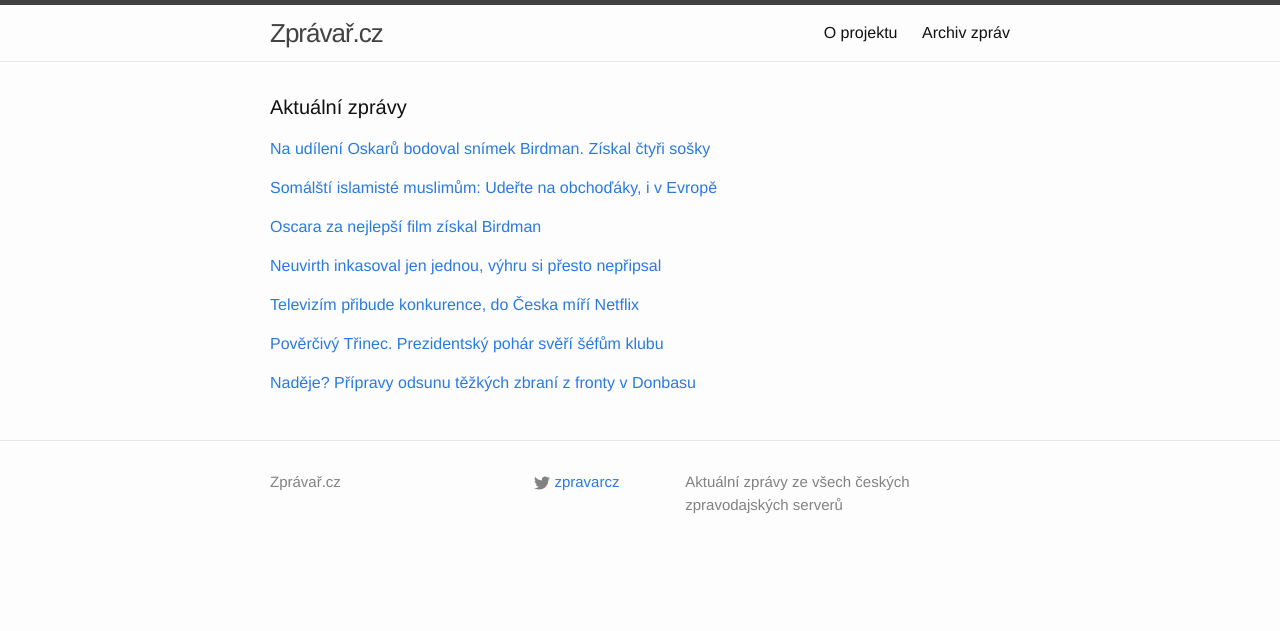
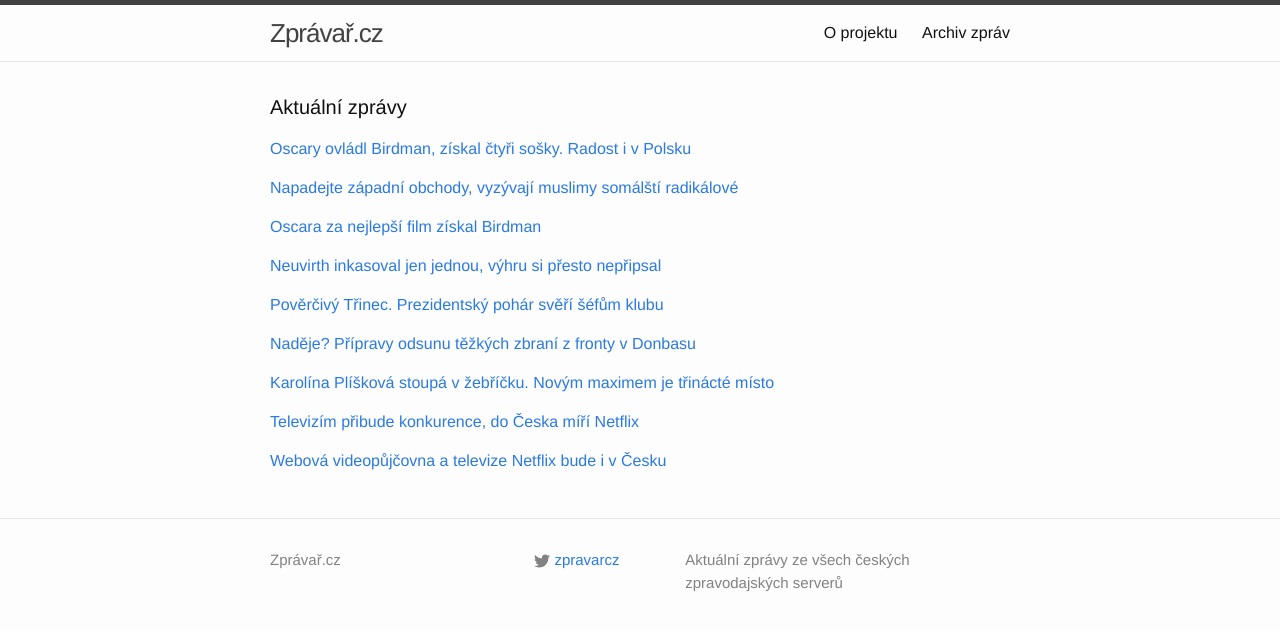
Before and after one commit to adliska/zpravar, a Jekyll site: the page built from index.html, in a window 1280 px wide. Shown: the top 631 px of the page. Built offline with Jekyll 4.4.1, drawn with Linux system fonts in a browser that asks for light colours.

Commit message:
zpravar news update

```diff
--- a/index.html
+++ b/index.html
@@ -5,9 +5,10 @@ layout: default
 <div class="home">
     <h1 class="page-heading">Aktuální zprávy</h1>
 
-<p><a href="javascript:;" onclick="toggle_visibility('zpravy0')">Na udílení Oskarů bodoval snímek Birdman. Získal čtyři sošky </a></p>
+<p><a href="javascript:;" onclick="toggle_visibility('zpravy0')">Oscary ovládl Birdman, získal čtyři sošky. Radost i v Polsku</a></p>
 <div id="zpravy0" style="display:none">
 <ul>
+<li><a href=http://www.tyden.cz/rubriky/kultura/film/oscary-ovladl-birdman-ziskal-ctyri-sosky-radost-i-v-polsku_334208.html>Oscary ovládl Birdman, získal čtyři sošky. Radost i v Polsku - www.tyden.cz</a></li>
 <li><a href=http://www.lidovky.cz/na-udileni-oskaru-bodoval-birdman-dlf-/kultura.aspx?c=A150223_072657_ln_kultura_ele>Na udílení Oskarů bodoval snímek Birdman. Získal čtyři sošky  - www.lidovky.cz</a></li>
 <li><a href=http://www.denik.cz/film/oscara-za-nejlepsi-film-ziskal-birdman-20150223.html>Oscara za nejlepší film získal Birdman - www.denik.cz</a></li>
 <li><a href=http://echo24.cz/a/wT9sH>Nejlepším filmem je Birdman. Oscara má i jeho režisér Iňárritu - echo24.cz</a></li>
@@ -19,9 +20,11 @@ layout: default
 <li><a href=http://www.rozhlas.cz/_zprava/oscara-za-nejlepsi-cizojazycny-film-ziskal-polsky-snimek-ida-nejlepsim-reziserem-je-alejandro-inarritu--1458526>Snímek Birdman získal Oscara za nejlepší režii, nejlepším hercem je Eddie Redmayne - www.rozhlas.cz</a></li>
 <li><a href=http://www.rozhlas.cz/_zprava/oscara-za-nejlepsi-cizojazycny-film-ziskal-polsky-snimek-ida--1458526>Oscara za nejlepší cizojazyčný film získal polský snímek Ida - www.rozhlas.cz</a></li>
 </ul>
-</div><p><a href="javascript:;" onclick="toggle_visibility('zpravy1')">Somálští islamisté muslimům: Udeřte na obchoďáky, i v Evropě</a></p>
+</div><p><a href="javascript:;" onclick="toggle_visibility('zpravy1')">Napadejte západní obchody, vyzývají muslimy somálští radikálové</a></p>
 <div id="zpravy1" style="display:none">
 <ul>
+<li><a href=http://zpravy.idnes.cz/milice-as-sabab-somalsko-hrozba-terorismus-fkd-/zahranicni.aspx?c=A150223_075131_zahranicni_aba>Napadejte západní obchody, vyzývají muslimy somálští radikálové - zpravy.idnes.cz</a></li>
+<li><a href=http://www.tyden.cz/rubriky/zahranici/radikalove-vyzvali-muslimy-uderte-na-obchodaky-i-v-evrope_334214.html>Radikálové vyzvali muslimy: Udeřte na obchoďáky, i v Evropě - www.tyden.cz</a></li>
 <li><a href=http://www.tyden.cz/rubriky/zahranici/somalsti-islamiste-muslimum-uderte-na-obchodaky-i-v-evrope_334214.html>Somálští islamisté muslimům: Udeřte na obchoďáky, i v Evropě - www.tyden.cz</a></li>
 <li><a href=http://www.ceskatelevize.cz/ct24/svet/302588-somalsti-radikalove-by-chteli-utocit-na-zapadni-nakupni-centra/>Somálští radikálové by chtěli útočit na západní nákupní centra - www.ceskatelevize.cz</a></li>
 <li><a href=http://www.tyden.cz/rubriky/zahranici/somalske-milice-muslimum-utocte-na-zapadni-obchodaky_334214.html>Somálské milice muslimům: Útočte na západní obchoďáky - www.tyden.cz</a></li>
@@ -46,25 +49,39 @@ layout: default
 <li><a href=http://www.denik.cz/hokej/neuvirth-inkasoval-v-nhl-jen-jednou-ale-vyhru-si-nepripsal-20150223.html>Voráček a Vrbata si připsali po dvou bodech, Neuvirth dostal jen jeden gól - www.denik.cz</a></li>
 <li><a href=http://www.sportovninoviny.cz/zpravy/neuvirth-inkasoval-v-nhl-jen-jednou-ale-vyhru-si-nepripsal/1184633>Neuvirth inkasoval v NHL jen jednou, ale výhru si nepřipsal - www.sportovninoviny.cz</a></li>
 </ul>
-</div><p><a href="javascript:;" onclick="toggle_visibility('zpravy4')">Televizím přibude konkurence, do Česka míří Netflix</a></p>
+</div><p><a href="javascript:;" onclick="toggle_visibility('zpravy4')">Pověrčivý Třinec. Prezidentský pohár svěří šéfům klubu</a></p>
 <div id="zpravy4" style="display:none">
+<ul>
+<li><a href=http://www.tyden.cz/rubriky/sport/hokej/extraliga/povercivy-trinec-prezidentsky-pohar-sveri-sefum-klubu_334202.html>Pověrčivý Třinec. Prezidentský pohár svěří šéfům klubu - www.tyden.cz</a></li>
+<li><a href=http://sport.aktualne.cz/ocelari-maji-pohar-to-staci-rekord-extraligy-je-nezajima/r~5831e982baaa11e4833a0025900fea04/>Oceláři mají pohár, to stačí. Rekord extraligy je nezajímá - sport.aktualne.cz</a></li>
+<li><a href=http://www.tyden.cz/rubriky/sport/hokej/extraliga/povercivy-trinec-prezidentsky-pohar-znovu-sveri-sefum-klubu_334202.html>Pověrčivý Třinec Prezidentský pohár znovu svěří šéfům klubu - www.tyden.cz</a></li>
+</ul>
+</div><p><a href="javascript:;" onclick="toggle_visibility('zpravy5')">Naděje? Přípravy odsunu těžkých zbraní z fronty v Donbasu</a></p>
+<div id="zpravy5" style="display:none">
+<ul>
+<li><a href=http://www.tyden.cz/rubriky/zahranici/rusko-a-okoli/nadeje-pripravy-odsunu-tezkych-zbrani-z-fronty-v-donbasu_334207.html>Naděje? Přípravy odsunu těžkých zbraní z fronty v Donbasu - www.tyden.cz</a></li>
+<li><a href=http://www.tyden.cz/rubriky/zahranici/rusko-a-okoli/nadeje-pripravy-na-odsun-tezkych-zbrani-z-fronty-v-donbasu_334207.html>Naděje? Přípravy na odsun těžkých zbraní z fronty v Donbasu - www.tyden.cz</a></li>
+<li><a href=http://www.tyden.cz/rubriky/zahranici/rusko-a-okoli/nadeje-pripravy-na-odsud-tezkych-zbrani-z-fronty-v-donbasu_334207.html>Naděje? Přípravy na odsud těžkých zbraní z fronty v Donbasu - www.tyden.cz</a></li>
+</ul>
+</div><p><a href="javascript:;" onclick="toggle_visibility('zpravy6')">Karolína Plíšková stoupá v žebříčku. Novým maximem je třinácté místo</a></p>
+<div id="zpravy6" style="display:none">
+<ul>
+<li><a href=http://sport.idnes.cz/karolina-pliskova-zebricek-wta-zebricek-atp-fzt-/tenis.aspx?c=A150223_081324_tenis_ald>Karolína Plíšková stoupá v žebříčku. Novým maximem je třinácté místo - sport.idnes.cz</a></li>
+<li><a href=http://www.sportovninoviny.cz/zpravy/karolina-pliskova-si-vylepsila-maximum-v-zebricku-na-13-misto/1184646>Karolína Plíšková si vylepšila maximum v žebříčku na 13. místo - www.sportovninoviny.cz</a></li>
+<li><a href=http://sport.aktualne.cz/kvitova-klesla-na-ctvrte-misto-pliskova-je-ceskou-dvojkou/r~635c8b98bb2a11e4ba57002590604f2e/>Kvitová klesla na čtvrté místo, Plíšková je českou dvojkou - sport.aktualne.cz</a></li>
+</ul>
+</div><p><a href="javascript:;" onclick="toggle_visibility('zpravy7')">Televizím přibude konkurence, do Česka míří Netflix</a></p>
+<div id="zpravy7" style="display:none">
 <ul>
 <li><a href=http://zpravy.aktualne.cz/ekonomika/televizim-pribude-konkurence-do-ceska-miri-netflix/r~0c1149ccbb2611e4bdad0025900fea04/>Televizím přibude konkurence, do Česka míří Netflix - zpravy.aktualne.cz</a></li>
 <li><a href=http://HN.IHNED.CZ/c1-63576900-zabijak-televizi-netflix-zamiri-nejpozdeji-behem-pristiho-roku-i-do-ceska>Zabiják televizí Netflix zamíří nejpozději během příštího roku i do Česka - HN.IHNED.CZ</a></li>
 <li><a href=http://HN.IHNED.CZ/c1-63576900-zabijak-televizi-netflix-nejpozdeji-behem-pristiho-roku-zamiri-do-ceska>Zabiják televizí Netflix nejpozději během příštího roku zamíří do Česka - HN.IHNED.CZ</a></li>
 </ul>
-</div><p><a href="javascript:;" onclick="toggle_visibility('zpravy5')">Pověrčivý Třinec. Prezidentský pohár svěří šéfům klubu</a></p>
-<div id="zpravy5" style="display:none">
+</div><p><a href="javascript:;" onclick="toggle_visibility('zpravy8')">Webová videopůjčovna a televize Netflix bude i v Česku</a></p>
+<div id="zpravy8" style="display:none">
 <ul>
-<li><a href=http://www.tyden.cz/rubriky/sport/hokej/extraliga/povercivy-trinec-prezidentsky-pohar-sveri-sefum-klubu_334202.html>Pověrčivý Třinec. Prezidentský pohár svěří šéfům klubu - www.tyden.cz</a></li>
-<li><a href=http://sport.aktualne.cz/ocelari-maji-pohar-to-staci-rekord-extraligy-je-nezajima/r~5831e982baaa11e4833a0025900fea04/>Oceláři mají pohár, to stačí. Rekord extraligy je nezajímá - sport.aktualne.cz</a></li>
-<li><a href=http://www.tyden.cz/rubriky/sport/hokej/extraliga/povercivy-trinec-prezidentsky-pohar-znovu-sveri-sefum-klubu_334202.html>Pověrčivý Třinec Prezidentský pohár znovu svěří šéfům klubu - www.tyden.cz</a></li>
-</ul>
-</div><p><a href="javascript:;" onclick="toggle_visibility('zpravy6')">Naděje? Přípravy odsunu těžkých zbraní z fronty v Donbasu</a></p>
-<div id="zpravy6" style="display:none">
-<ul>
-<li><a href=http://www.tyden.cz/rubriky/zahranici/rusko-a-okoli/nadeje-pripravy-odsunu-tezkych-zbrani-z-fronty-v-donbasu_334207.html>Naděje? Přípravy odsunu těžkých zbraní z fronty v Donbasu - www.tyden.cz</a></li>
-<li><a href=http://www.tyden.cz/rubriky/zahranici/rusko-a-okoli/nadeje-pripravy-na-odsun-tezkych-zbrani-z-fronty-v-donbasu_334207.html>Naděje? Přípravy na odsun těžkých zbraní z fronty v Donbasu - www.tyden.cz</a></li>
-<li><a href=http://www.tyden.cz/rubriky/zahranici/rusko-a-okoli/nadeje-pripravy-na-odsud-tezkych-zbrani-z-fronty-v-donbasu_334207.html>Naděje? Přípravy na odsud těžkých zbraní z fronty v Donbasu - www.tyden.cz</a></li>
+<li><a href=http://www.financninoviny.cz/zpravodajstvi/zpravy/webova-videopujcovna-a-televize-netflix-bude-i-v-cesku/1184614>Webová videopůjčovna a televize Netflix bude i v Česku - www.financninoviny.cz</a></li>
+<li><a href=http://www.denik.cz/ekonomika/webova-videopujcovna-a-televize-netflix-bude-i-v-cesku-20150223.html>Webová videopůjčovna a televize Netflix bude i v Česku - www.denik.cz</a></li>
+<li><a href=http://ekonomika.idnes.cz/americka-webova-videopujcovna-a-televize-netflix-se-chysta-i-do-ceska-12f-/ekonomika.aspx?c=A150223_073223_ekonomika_skr>Americká webová videopůjčovna a televize Netflix se chystá i do Česka - ekonomika.idnes.cz</a></li>
 </ul>
 </div></div>
```
